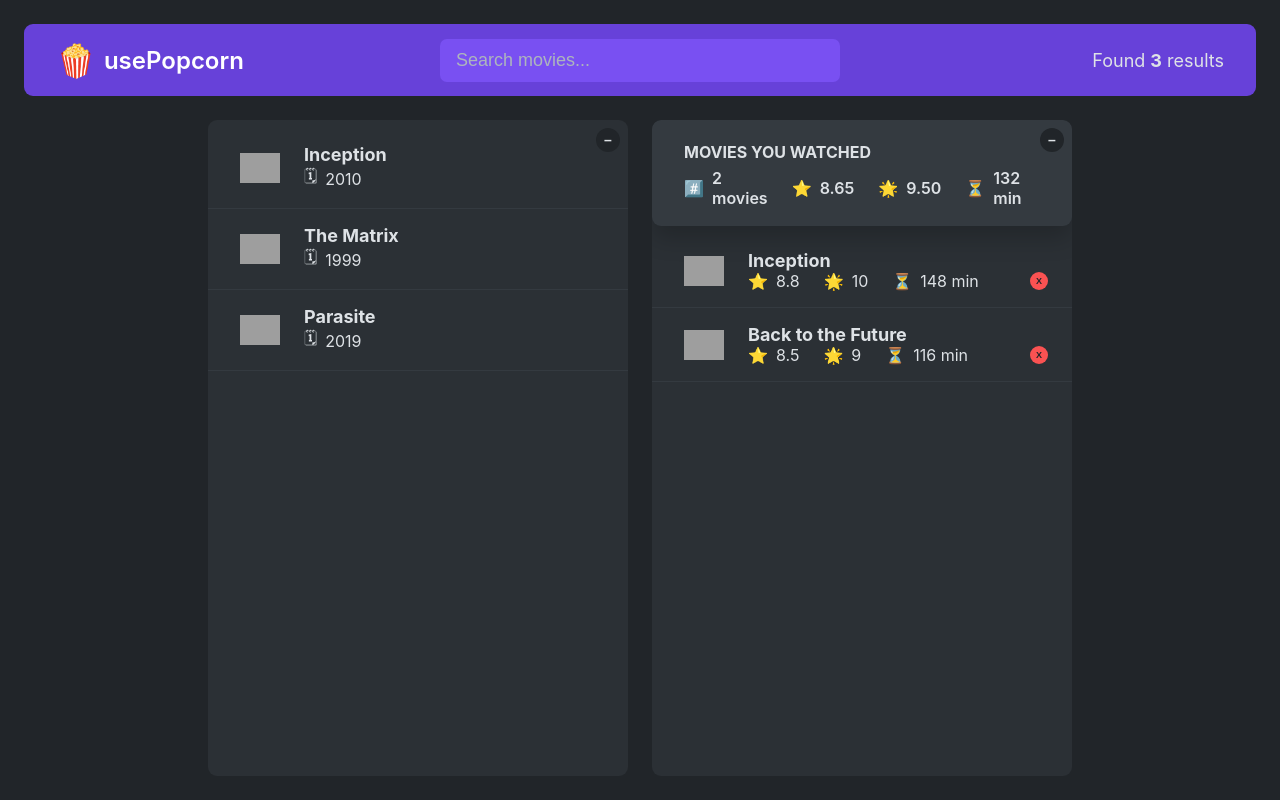
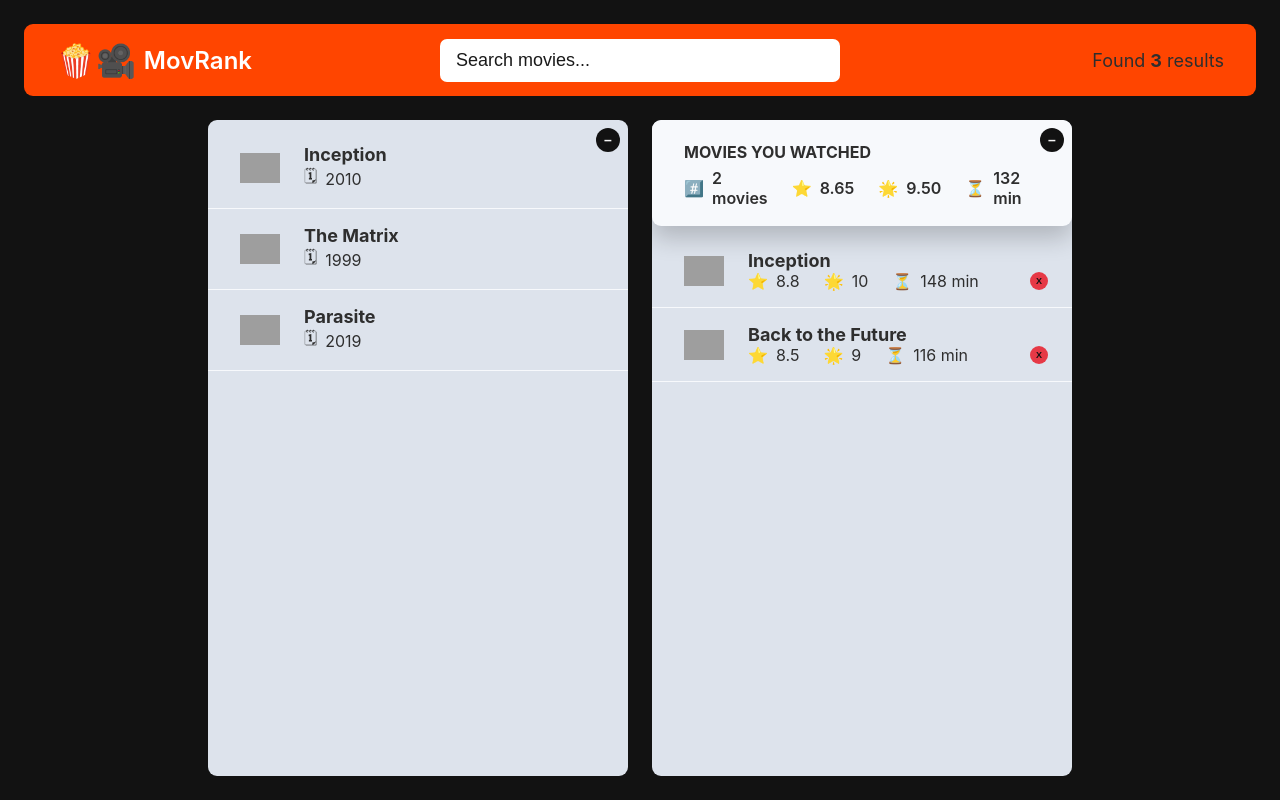
Before and after one commit to shafaqarefin/MovRankApp, a React app: page / in a window 1280 px wide. Built offline with nearby package versions, Linux system fonts and the light colour scheme; no server answers; grey boxes are pictures that could not be loaded.

Commit message:
Logo Name Change,UI Color Changes

```diff
--- a/src/components/Navbar/Logo.js
+++ b/src/components/Navbar/Logo.js
@@ -1,8 +1,8 @@
 export function Logo() {
   return (
     <div className="logo">
-      <span role="img">🍿</span>
-      <h1>usePopcorn</h1>
+      <span role="img">🍿🎥</span>
+      <h1>MovRank</h1>
     </div>
   );
 }
--- a/src/index.css
+++ b/src/index.css
@@ -1,13 +1,15 @@
 :root {
-  --color-primary: #6741d9;
-  --color-primary-light: #7950f2;
-  --color-text: #dee2e6;
-  --color-text-dark: #adb5bd;
-  --color-background-100: #343a40;
-  --color-background-500: #2b3035;
-  --color-background-900: #212529;
-  --color-red: #fa5252;
-  --color-red-dark: #e03131;
+  --color-primary: #4a90e2;
+  --color-primary-light: #72b6ee;
+  --color-text: #2e2e2e;
+  --color-text-dark: #1a1a1a;
+  --color-background-100: #f7f9fc;
+  --color-background-500: #dde3ec;
+  --color-background-900: #121212;
+  --color-red: #e63946;
+  --color-red-dark: #b22222;
+  --color-accent: #f4a261;
+  --color-green: #2a9d8f;
 }
 
 * {
@@ -46,7 +48,7 @@ body {
   align-items: center;
   height: 7.2rem;
   padding: 0 3.2rem;
-  background-color: var(--color-primary);
+  background-color: orangered;
   border-radius: 0.9rem;
 }
 
@@ -110,7 +112,7 @@ body {
   color: var(--color-text);
 
   /* background-color: var(--color-background-900); */
-  background-color: var(--color-primary-light);
+  background-color: white;
 }
 
 .search::placeholder {
@@ -137,7 +139,7 @@ body {
   border-radius: 50%;
   border: none;
   background-color: var(--color-background-900);
-  color: var(--color-text);
+  color: whitesmoke;
   font-size: 1.4rem;
   font-weight: bold;
   cursor: pointer;
@@ -336,7 +338,7 @@ body {
   border-radius: 50%;
   border: none;
   /* background-color: var(--color-text); */
-  background-color: #fff;
+  background-color: black;
   color: var(--color-background-500);
   box-shadow: 0 8px 20px rgba(0, 0, 0, 0.8);
   font-family: sans-serif;
```
